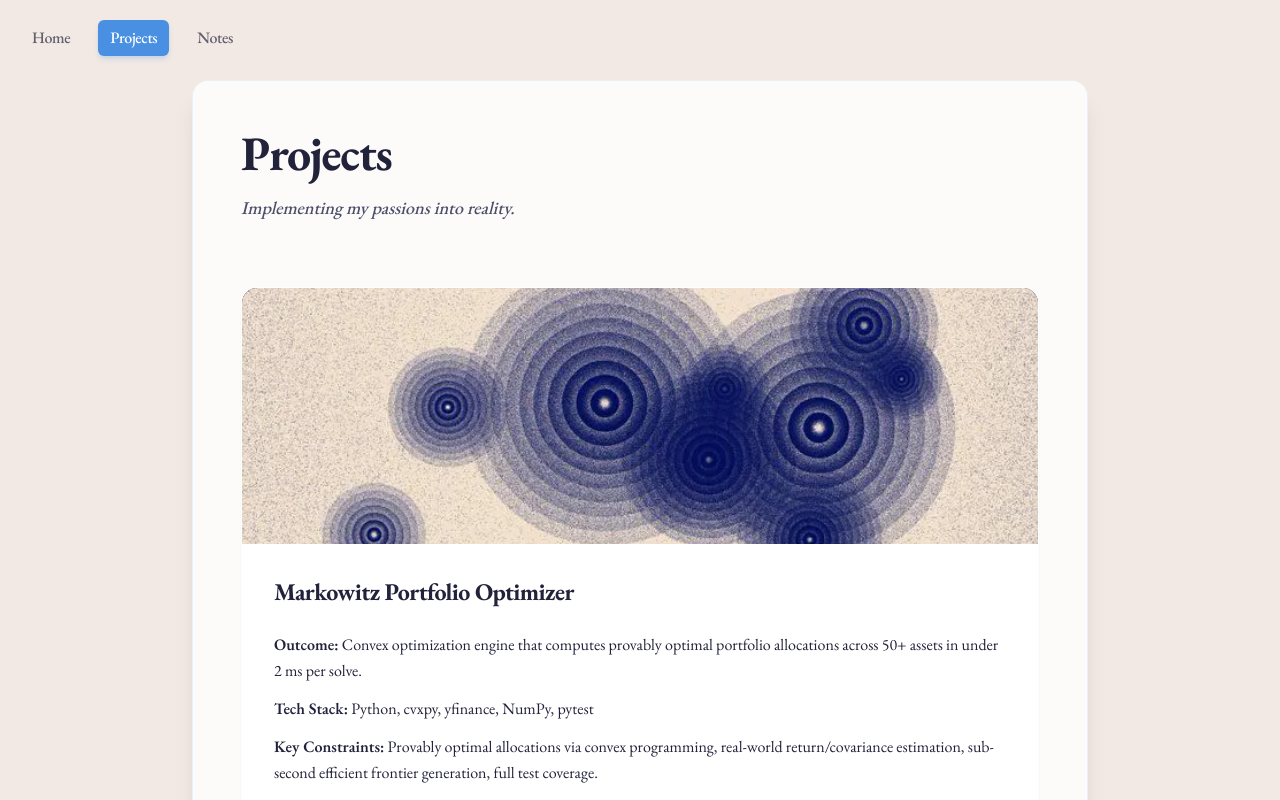
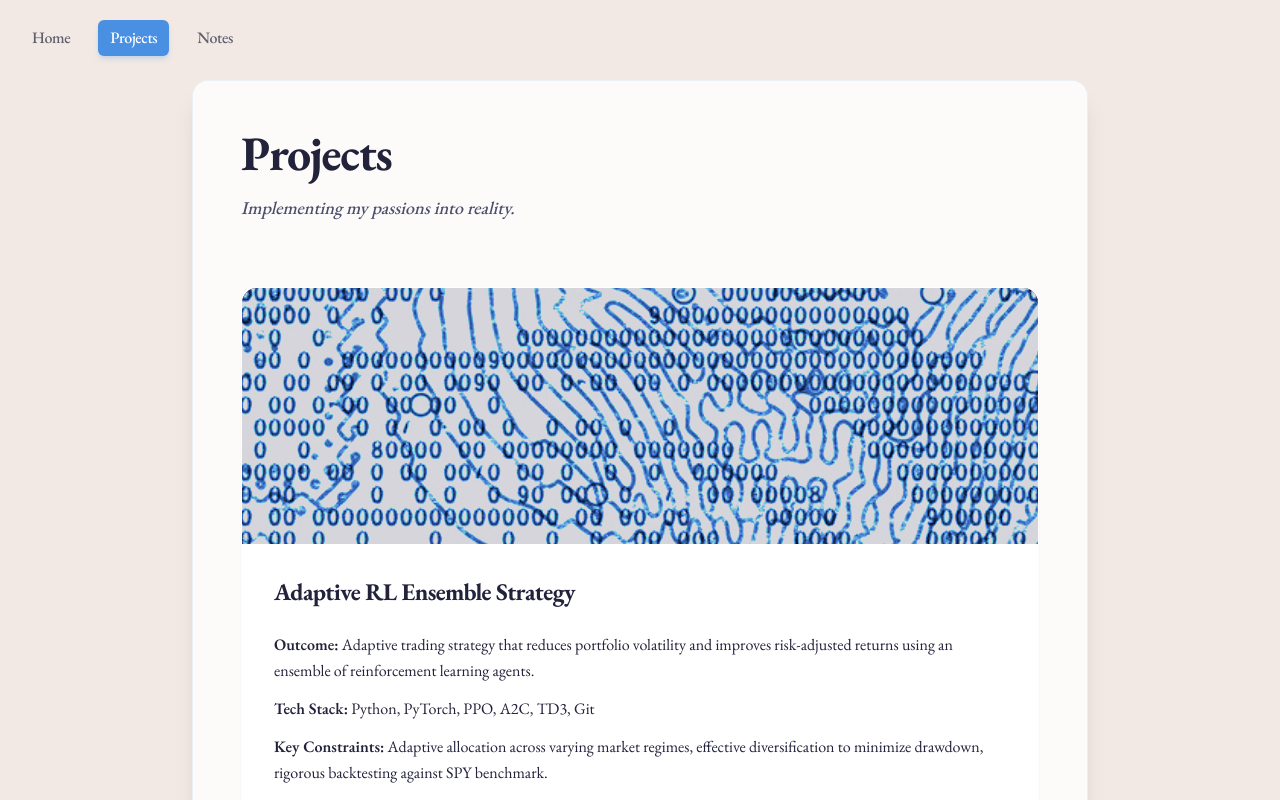
Before and after one commit to alexxlevesque/portfolio, a Next.js app: page /projects in a window 1280 px wide. Shown: the top 800 px of the page. Built offline with nearby package versions, Linux system fonts and the light colour scheme.

Commit message:
Remove Markowitz Portfolio Optimizer project
Co-Authored-By: Claude Opus 5.5 <noreply@anthropic.com>

```diff
--- a/src/app/page.tsx
+++ b/src/app/page.tsx
@@ -21,7 +21,7 @@ export default function Home() {
             <p className="mt-2 text-xl text-rose_quartz font-medium">Applied Math & Computer Engineering<br /><span className="text-base opacity-80">Queen's University</span></p>
           </div>
           <p className="text-lg text-pale_dogwood leading-relaxed max-w-2xl">
-            I&apos;m interested in machine learning, quantitative systems, and the mathematical structure behind intelligent software. I like building practical tools that make difficult technical work more accurate, faster, and easier to reason about.
+            I&apos;m interested in machine learning, statistics, and their applications to finance and decision-making. I like making tools that make technical work more efficient and that optimize my workflows.
           </p>
           <div className="pt-4 flex flex-wrap gap-6 text-base text-pale_dogwood uppercase tracking-wider font-medium">
             <a href="/documents/resume.pdf" target="_blank" rel="noopener noreferrer" className="hover:text-steel_blue transition-colors">Resume</a>
@@ -37,7 +37,11 @@ export default function Home() {
 
         <div className="space-y-4 text-base sm:text-lg text-pale_dogwood leading-relaxed">
           <p>
-            <strong className="text-isabelline">Data science.</strong> At Scotiabank, I build LLM pipelines for unstructured audit data, analytics dashboards, and clustering workflows for risk operations.
+            <strong className="text-isabelline">Finance.</strong> Next summer, I will partake in a Sales &apos; Trading internship at Scotiabank, where I hope to link machine learning and finance in a professional setting.
+          </p>
+
+          <p>
+            <strong className="text-isabelline">Data science.</strong> At Scotiabank, I built LLM pipelines for unstructured audit data, analytics dashboards, and clustering workflows for risk operations.
           </p>
 
           <p>
@@ -45,15 +49,11 @@ export default function Home() {
           </p>
 
           <p>
-            <strong className="text-isabelline">Quantitative modeling:</strong> I&apos;m drawn to probability, statistics, and optimization problems. My reinforcement learning trading project explored adaptive portfolio allocation with an ensemble of reinforcement learning agents with a focus on volatility reduction and risk-adjusted performance.
+            <strong className="text-isabelline">Social sciences:</strong> I&apos;m naturally drawn to sociology, neuroscience, human behavior, and mental models. I spend my free time reading on such subjects to improve conscientiousness and emotional intelligence.
           </p>
 
           <p>
-            <strong className="text-isabelline">Engineering systems:</strong> I enjoy building systems that combine mathematical structure with practical constraints. My autonomous robotic firefighting project used decentralized clustering and spatial partitioning to model wildfire containment.
-          </p>
-
-          <p>
-            <strong className="text-isabelline">Beyond engineering.</strong> Music, piano, cycling, and reading across economics, psychology, and geopolitics. See <Link href="/projects" className="text-rose_quartz hover:text-steel_blue transition-colors">Projects</Link> and <Link href="/library" className="text-rose_quartz hover:text-steel_blue transition-colors">Notes</Link>.
+            <strong className="text-isabelline">Engineering projects:</strong> I've built many projects in engineering and beyond. I've built a reinforcement learning trading project, a theoretical autonomous robotic firefighting project, and a working water filter!
           </p>
         </div>
       </section>
--- a/src/app/projects/page.tsx
+++ b/src/app/projects/page.tsx
@@ -10,44 +10,6 @@ export default function Projects() {
             </header>
 
             <section className="space-y-6">
-
-                    <ProjectCard
-                    title="Markowitz Portfolio Optimizer"
-                    status="COMPLETED"
-                    outcome="Convex optimization engine that computes provably optimal portfolio allocations across 50+ assets in under 2 ms per solve."
-                    techStack="Python, cvxpy, yfinance, NumPy, pytest"
-                    constraints="Provably optimal allocations via convex programming, real-world return/covariance estimation, sub-second efficient frontier generation, full test coverage."
-                    imageSrc="/convex.png"
-                    imageScale={1.3}
-                    description={
-                        <>
-                            <p>
-                                A from-scratch implementation of modern portfolio theory that frames risk minimization as a <strong>convex quadratic program</strong>. Using cvxpy, the solver finds the mathematically optimal allocation across a universe of 50+ assets — and because the problem is convex, that optimum is provable rather than approximate. Each solve completes in <strong>under 2 ms</strong>.
-                            </p>
-                            <p>
-                                I built a data pipeline around yfinance that pulls 5 years of market history to estimate expected returns and the asset covariance matrix, then traces out a 50-portfolio <strong>efficient frontier</strong> in <strong>under 0.1 seconds</strong>. The full system is backed by <strong>14 automated tests across 4 modules</strong> to keep the math honest as the code evolves.
-                            </p>
-                            <ul className="list-disc ml-4 mt-2 space-y-2">
-                                <li><strong>Convex formulation:</strong> risk minimization modeled as a quadratic program, guaranteeing a globally optimal allocation.</li>
-                                <li><strong>Speed:</strong> sub-2 ms per solve and a complete efficient frontier in under a tenth of a second.</li>
-                                <li><strong>Reliability:</strong> 14 automated tests spanning 4 modules validate the data pipeline and optimization logic.</li>
-                            </ul>
-                            <div className="mt-6 pt-4 border-t border-black/5">
-                                <a
-                                    href="https://github.com/alexxlevesque/convexoptimization"
-                                    target="_blank"
-                                    rel="noopener noreferrer"
-                                    className="inline-flex items-center gap-2 font-bold text-space_cadet hover:text-ultra_violet transition-colors"
-                                >
-                                    <svg className="w-4 h-4" fill="currentColor" viewBox="0 0 24 24">
-                                        <path d="M12 0C5.37 0 0 5.37 0 12c0 5.31 3.435 9.795 8.205 11.385.6.105.825-.255.825-.57 0-.285-.015-1.23-.015-2.235-3.015.555-3.645-.735-3.885-1.395-.135-.345-.72-1.395-1.23-1.68-.42-.225-1.02-.78-.015-.795.945-.015 1.62.87 1.845 1.23 1.08 1.815 2.805 1.305 3.495.99.105-.78.42-1.305.765-1.605-2.67-.3-5.46-1.335-5.46-5.925 0-1.305.465-2.385 1.23-3.225-.12-.3-.54-1.53.12-3.18 0 0 1.005-.315 3.3 1.23.96-.27 1.98-.405 3-.405s2.04.135 3 .405c2.295-1.56 3.3-1.23 3.3-1.23.66 1.65.24 2.88.12 3.18.765.84 1.23 1.905 1.23 3.225 0 4.605-2.805 5.625-5.475 5.925.435.375.81 1.095.81 2.22 0 1.605-.015 2.895-.015 3.3 0 .315.225.69.825.57A12.02 12.02 0 0024 12c0-6.63-5.37-12-12-12z" />
-                                    </svg>
-                                    View Source Code
-                                </a>
-                            </div>
-                        </>
-                    }
-                />
 
                 <ProjectCard
                     title="Adaptive RL Ensemble Strategy"
```
Also changed, not shown: public/convex.png (deleted).
